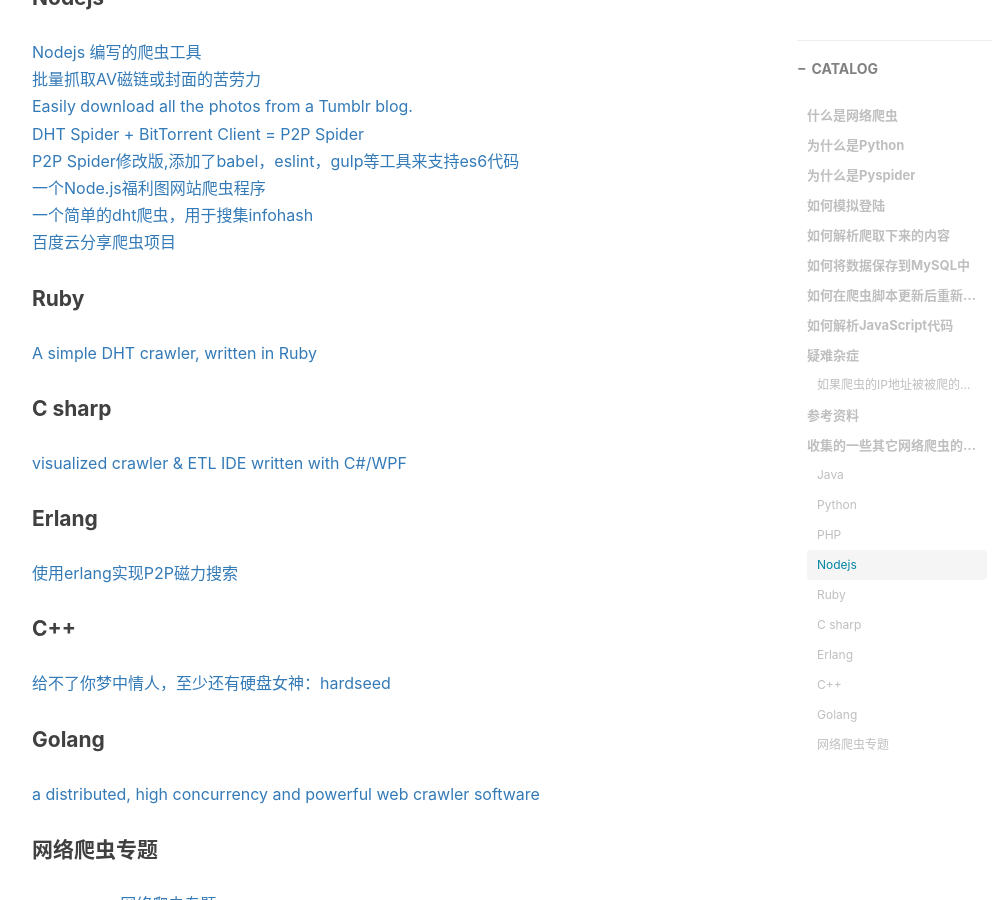
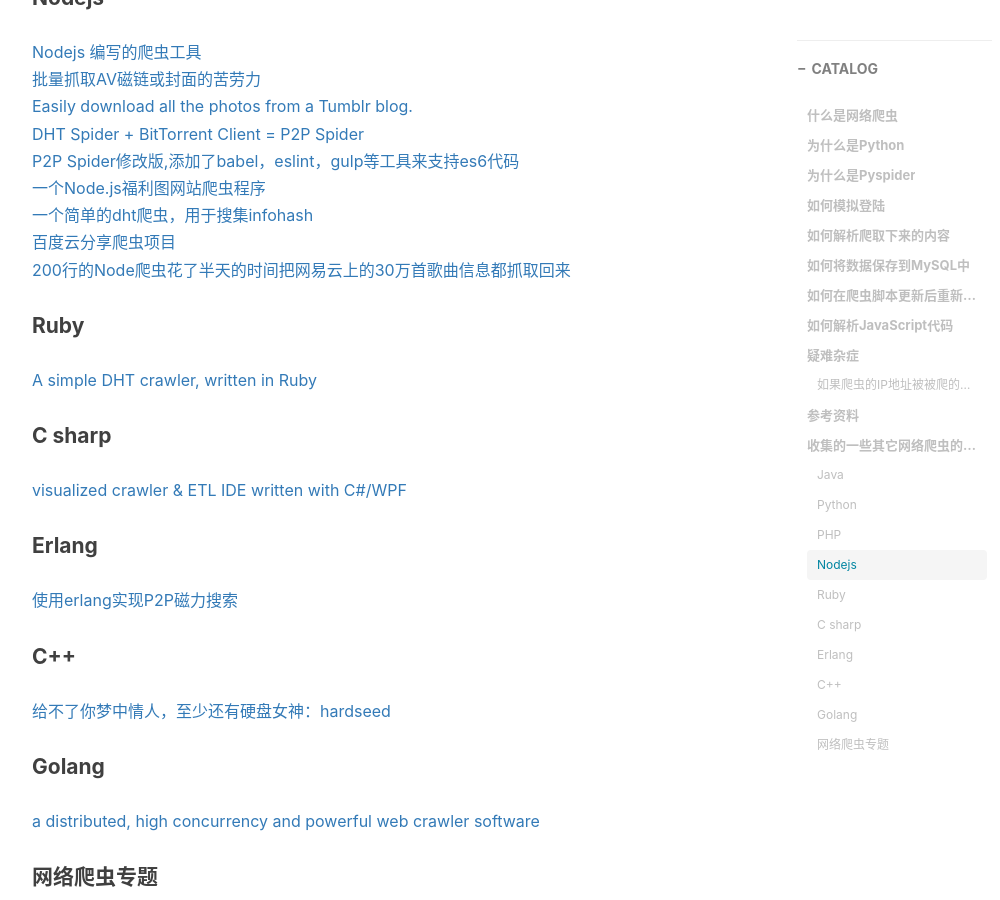
Before and after one commit to figofuture/figofuture.github.io, a Jekyll site: the page built from _posts/2016-08-10-pyspider-as-a-web-crawler-system.markdown, in a window 1280 px wide and 900 px high, scrolled down 12983 px. Shown: the whole window, without its empty margins (233-1233 px from the left). Built offline with Jekyll 4.4.1, drawn with Linux system fonts in a browser that asks for light colours; nearby versions of some CDN libraries; comment, search, counter and statistics services are not loaded.

Commit message:
add https://github.com/qiangzi7723/spider-for-netease-music

```diff
--- a/_posts/2016-08-10-pyspider-as-a-web-crawler-system.markdown
+++ b/_posts/2016-08-10-pyspider-as-a-web-crawler-system.markdown
@@ -481,6 +481,7 @@
 [一个Node.js福利图网站爬虫程序](https://github.com/nieheyong/HanhandeSpider)
 [一个简单的dht爬虫，用于搜集infohash](https://github.com/beilunyang/dhtCrawler)
 [百度云分享爬虫项目](https://github.com/callmelanmao/yunshare)
+[200行的Node爬虫花了半天的时间把网易云上的30万首歌曲信息都抓取回来](https://github.com/qiangzi7723/spider-for-netease-music)
 
 #### Ruby
 [A simple DHT crawler, written in Ruby](https://github.com/dontcontactme/rbdht)
```
